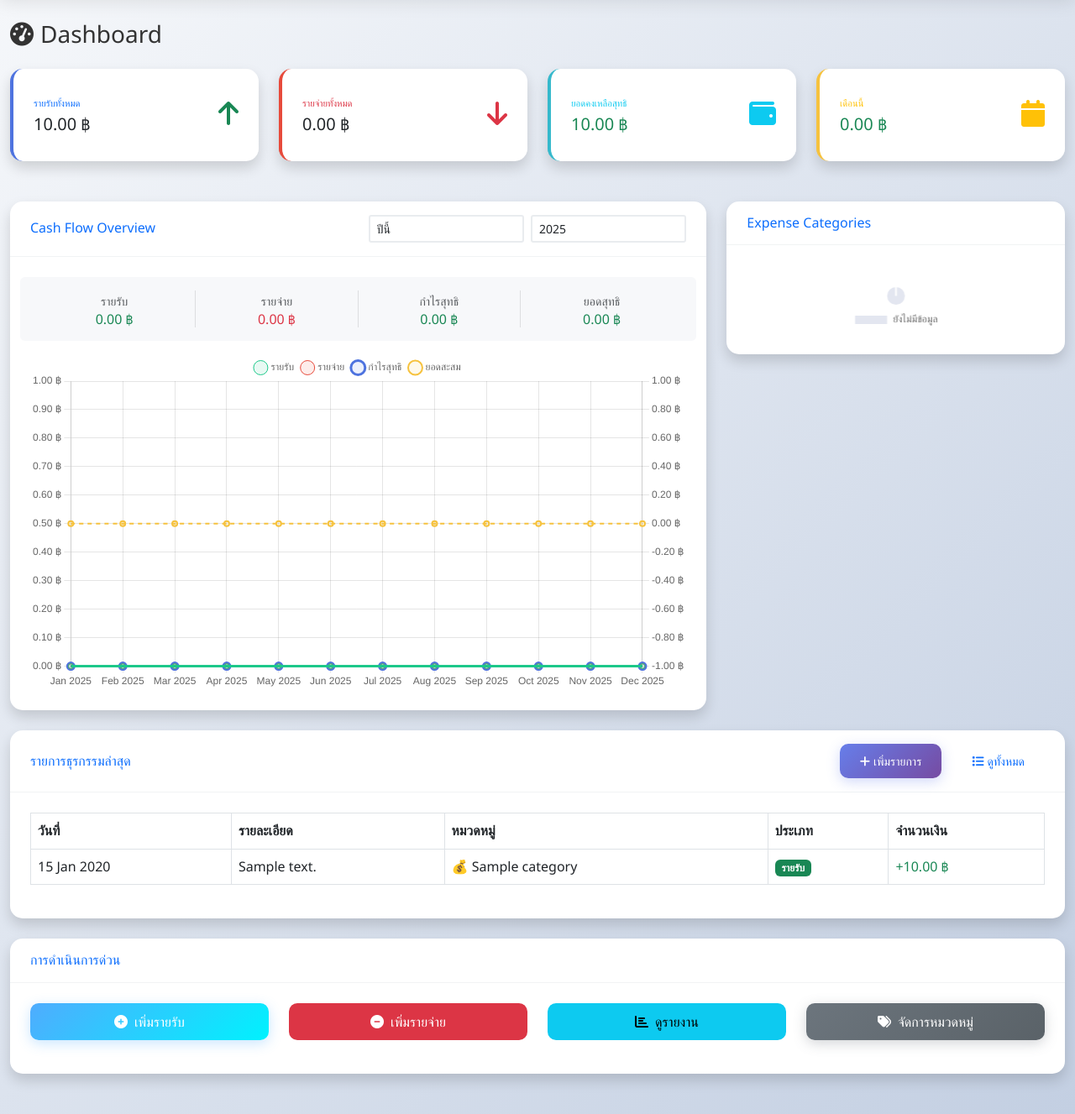
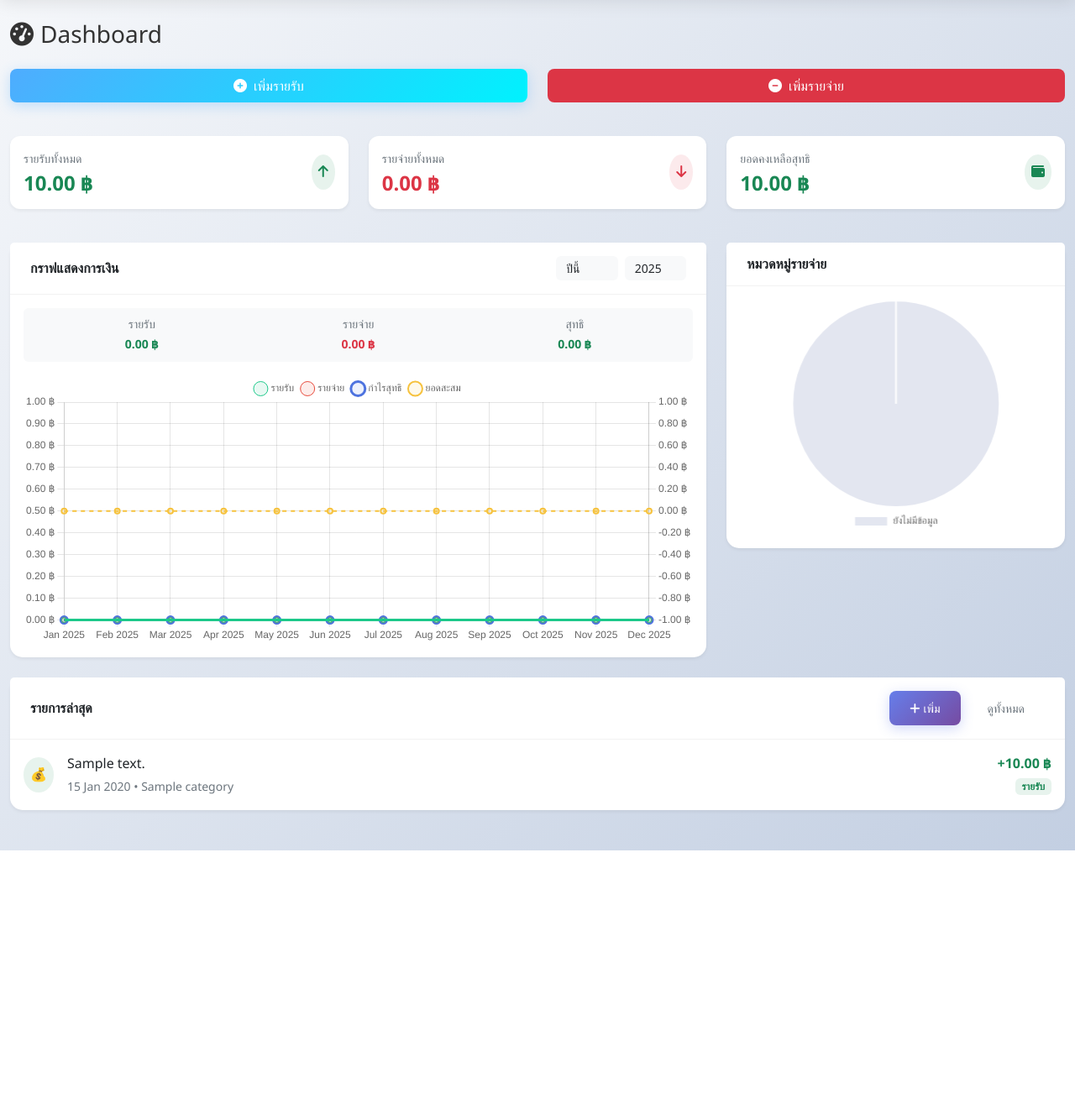
Before and after one commit to Jirasak-Thongpila/CashFlow-Tracker, a Django app: page / in a window 1280 px wide. Shown: the part 74-1401 px from the top of the page at 84% size. After the commit the page ends 1087 px from the top, so only its background shows below. Run offline with Django 5.2, Linux system fonts and the light colour scheme; a user stored in the database is signed in; tables that the repository leaves empty hold one stand-in row (values such as "Sample post").

Commit message:
Enhance dashboard layout with quick action buttons and improved summary cards

```diff
--- a/templates/dashboard.html
+++ b/templates/dashboard.html
@@ -10,75 +10,69 @@
         </h1>
     </div>
 </div>
-
+<!-- Quick Actions -->
+<div class="row mb-4">
+    <div class="col-md-6 mb-3">
+        <a href="{% url 'transaction_create' %}" class="btn btn-success w-100 py-2">
+            <i class="fas fa-plus-circle me-2"></i>เพิ่มรายรับ
+        </a>
+    </div>
+    <div class="col-md-6 mb-3">
+        <a href="{% url 'transaction_create' %}" class="btn btn-danger w-100 py-2">
+            <i class="fas fa-minus-circle me-2"></i>เพิ่มรายจ่าย
+        </a>
+    </div>
+</div>
 <!-- Summary Cards -->
 <div class="row mb-4">
-    <div class="col-xl-3 col-md-6 mb-4">
-        <div class="card border-left-primary shadow h-100 py-2">
-            <div class="card-body">
-                <div class="row no-gutters align-items-center">
-                    <div class="col mr-2">
-                        <div class="text-xs font-weight-bold text-primary text-uppercase mb-1">
-                            รายรับทั้งหมด
+    <div class="col-lg-4 col-md-6 mb-3">
+        <div class="card border-0 shadow-sm h-100 summary-card">
+            <div class="card-body p-3">
+                <div class="d-flex align-items-center">
+                    <div class="flex-grow-1">
+                        <div class="text-muted small mb-1">รายรับทั้งหมด</div>
+                        <div class="h4 mb-0 text-success fw-bold">{{ total_income|floatformat:2|default:0 }} ฿</div>
                     </div>
-                        <div class="h5 mb-0 font-weight-bold text-gray-800">{{ total_income|floatformat:2|default:0 }} ฿</div>
+                    <div class="ms-3">
+                        <div class="bg-success bg-opacity-10 p-2 rounded-circle">
+                            <i class="fas fa-arrow-up text-success"></i>
                         </div>
-                    <div class="col-auto">
-                        <i class="fas fa-arrow-up fa-2x text-success"></i>
                     </div>
                 </div>
             </div>
         </div>
     </div>
 
-    <div class="col-xl-3 col-md-6 mb-4">
-        <div class="card border-left-danger shadow h-100 py-2">
-            <div class="card-body">
-                <div class="row no-gutters align-items-center">
-                    <div class="col mr-2">
-                        <div class="text-xs font-weight-bold text-danger text-uppercase mb-1">
-                            รายจ่ายทั้งหมด
+    <div class="col-lg-4 col-md-6 mb-3">
+        <div class="card border-0 shadow-sm h-100 summary-card">
+            <div class="card-body p-3">
+                <div class="d-flex align-items-center">
+                    <div class="flex-grow-1">
+                        <div class="text-muted small mb-1">รายจ่ายทั้งหมด</div>
+                        <div class="h4 mb-0 text-danger fw-bold">{{ total_expenses|floatformat:2|default:0 }} ฿</div>
                     </div>
-                        <div class="h5 mb-0 font-weight-bold text-gray-800">{{ total_expenses|floatformat:2|default:0 }} ฿</div>
+                    <div class="ms-3">
+                        <div class="bg-danger bg-opacity-10 p-2 rounded-circle">
+                            <i class="fas fa-arrow-down text-danger"></i>
                         </div>
-                    <div class="col-auto">
-                        <i class="fas fa-arrow-down fa-2x text-danger"></i>
                     </div>
                 </div>
             </div>
         </div>
     </div>
 
-    <div class="col-xl-3 col-md-6 mb-4">
-        <div class="card border-left-info shadow h-100 py-2">
-            <div class="card-body">
-                <div class="row no-gutters align-items-center">
-                    <div class="col mr-2">
-                        <div class="text-xs font-weight-bold text-info text-uppercase mb-1">
-                            ยอดคงเหลือสุทธิ
+    <div class="col-lg-4 col-md-12 mb-3">
+        <div class="card border-0 shadow-sm h-100 summary-card">
+            <div class="card-body p-3">
+                <div class="d-flex align-items-center">
+                    <div class="flex-grow-1">
+                        <div class="text-muted small mb-1">ยอดคงเหลือสุทธิ</div>
+                        <div class="h4 mb-0 fw-bold {% if net_balance >= 0 %}text-success{% else %}text-danger{% endif %}">{{ net_balance|floatformat:2|default:0 }} ฿</div>
                     </div>
-                        <div class="h5 mb-0 font-weight-bold {% if net_balance >= 0 %}text-success{% else %}text-danger{% endif %}">{{ net_balance|floatformat:2|default:0 }} ฿</div>
+                    <div class="ms-3">
+                        <div class="{% if net_balance >= 0 %}bg-success{% else %}bg-danger{% endif %} bg-opacity-10 p-2 rounded-circle">
+                            <i class="fas fa-wallet {% if net_balance >= 0 %}text-success{% else %}text-danger{% endif %}"></i>
                         </div>
-                    <div class="col-auto">
-                        <i class="fas fa-wallet fa-2x text-info"></i>
-                    </div>
-                </div>
-            </div>
-        </div>
-    </div>
-
-    <div class="col-xl-3 col-md-6 mb-4">
-        <div class="card border-left-warning shadow h-100 py-2">
-            <div class="card-body">
-                <div class="row no-gutters align-items-center">
-                    <div class="col mr-2">
-                        <div class="text-xs font-weight-bold text-warning text-uppercase mb-1">
-                            เดือนนี้
-                        </div>
-                        <div class="h5 mb-0 font-weight-bold {% if current_month_balance >= 0 %}text-success{% else %}text-danger{% endif %}">{{ current_month_balance|floatformat:2|default:0 }} ฿</div>
-                    </div>
-                    <div class="col-auto">
-                        <i class="fas fa-calendar fa-2x text-warning"></i>
                     </div>
                 </div>
             </div>
@@ -89,25 +83,18 @@
 <!-- Charts and Recent Transactions -->
 <div class="row">
     <div class="col-xl-8 col-lg-7">
-        <div class="card shadow mb-4">
-            <div class="card-header py-3">
-                <div class="row align-items-center">
-                    <div class="col-md-6">
-                        <h6 class="m-0 font-weight-bold text-primary">Cash Flow Overview</h6>
-                    </div>
-                    <div class="col-md-6">
-                        <div class="row g-2">
-                            <div class="col-md-6">
-                                <select id="periodSelector" class="form-select form-select-sm">
+        <div class="card border-0 shadow-sm mb-4">
+            <div class="card-header bg-white border-0 py-3">
+                <div class="d-flex align-items-center justify-content-between">
+                    <h6 class="mb-0 fw-semibold text-dark">กราฟแสดงการเงิน</h6>
+                    <div class="d-flex gap-2">
+                        <select id="periodSelector" class="form-select form-select-sm border-0 bg-light">
                             <option value="year">ปีนี้</option>
                             <option value="6months">6 เดือนล่าสุด</option>
                             <option value="3months">3 เดือนล่าสุด</option>
                             <option value="month">เดือนนี้</option>
-                                    <option value="week">สัปดาห์นี้</option>
                         </select>
-                            </div>
-                            <div class="col-md-6">
-                                <select id="yearSelector" class="form-select form-select-sm">
+                        <select id="yearSelector" class="form-select form-select-sm border-0 bg-light">
                             <option value="2024">2024</option>
                             <option value="2023">2023</option>
                             <option value="2022">2022</option>
@@ -115,26 +102,20 @@
                     </div>
                 </div>
             </div>
+            <div class="card-body p-3">
+                <!-- Compact Chart Statistics -->
+                <div class="d-flex justify-content-around py-2 mb-3 bg-light rounded" id="chartStats">
+                    <div class="text-center">
+                        <small class="text-muted d-block">รายรับ</small>
+                        <span class="fw-bold text-success small" id="statsIncome">0 ฿</span>
                     </div>
+                    <div class="text-center">
+                        <small class="text-muted d-block">รายจ่าย</small>
+                        <span class="fw-bold text-danger small" id="statsExpenses">0 ฿</span>
                     </div>
-            <div class="card-body">
-                <!-- Chart Statistics Row -->
-                <div class="row mb-3" id="chartStats">
-                    <div class="col-md-3 text-center">
-                        <small class="text-muted">รายรับ</small>
-                        <div class="h6 text-success mb-0" id="statsIncome">0 ฿</div>
-                    </div>
-                    <div class="col-md-3 text-center">
-                        <small class="text-muted">รายจ่าย</small>
-                        <div class="h6 text-danger mb-0" id="statsExpenses">0 ฿</div>
-                    </div>
-                    <div class="col-md-3 text-center">
-                        <small class="text-muted">กำไรสุทธิ</small>
-                        <div class="h6 mb-0" id="statsNetFlow">0 ฿</div>
-                    </div>
-                    <div class="col-md-3 text-center">
-                        <small class="text-muted">ยอดสุทธิ</small>
-                        <div class="h6 mb-0" id="statsBalance">0 ฿</div>
+                    <div class="text-center">
+                        <small class="text-muted d-block">สุทธิ</small>
+                        <span class="fw-bold small" id="statsNetFlow">0 ฿</span>
                     </div>
                 </div>
 
@@ -155,12 +136,12 @@
     </div>
 
     <div class="col-xl-4 col-lg-5">
-        <div class="card shadow mb-4">
-            <div class="card-header py-3 d-flex flex-row align-items-center justify-content-between">
-                <h6 class="m-0 font-weight-bold text-primary">Expense Categories</h6>
+        <div class="card border-0 shadow-sm mb-4">
+            <div class="card-header bg-white border-0 py-3">
+                <h6 class="mb-0 fw-semibold text-dark">หมวดหมู่รายจ่าย</h6>
             </div>
-            <div class="card-body">
-                <div class="chart-pie pt-4 pb-2">
+            <div class="card-body p-3">
+                <div class="chart-pie">
                     <canvas id="myPieChart" width="100%" height="50"></canvas>
                 </div>
             </div>
@@ -171,180 +152,177 @@
 <!-- Recent Transactions -->
 <div class="row">
     <div class="col-12">
-        <div class="card shadow mb-4">
-            <div class="card-header py-3 d-flex flex-row align-items-center justify-content-between">
-                <h6 class="m-0 font-weight-bold text-primary">รายการธุรกรรมล่าสุด</h6>
-                <div>
-                    <a href="{% url 'transaction_create' %}" class="btn btn-primary btn-sm me-2">
-                        <i class="fas fa-plus me-1"></i>เพิ่มรายการ
+        <div class="card border-0 shadow-sm mb-4">
+            <div class="card-header bg-white border-0 py-3">
+                <div class="d-flex align-items-center justify-content-between">
+                    <h6 class="mb-0 fw-semibold text-dark">รายการล่าสุด</h6>
+                    <div class="d-flex gap-2">
+                        <a href="{% url 'transaction_create' %}" class="btn btn-primary btn-sm">
+                            <i class="fas fa-plus me-1"></i>เพิ่ม
                         </a>
-                    <a href="{% url 'transaction_list' %}" class="btn btn-outline-primary btn-sm">
-                        <i class="fas fa-list me-1"></i>ดูทั้งหมด
+                        <a href="{% url 'transaction_list' %}" class="btn btn-outline-secondary btn-sm">
+                            ดูทั้งหมด
                         </a>
                     </div>
                 </div>
-            <div class="card-body">
-                <div class="table-responsive">
-                    <table class="table table-bordered" width="100%" cellspacing="0">
-                        <thead>
-                            <tr>
-                                <th>วันที่</th>
-                                <th>รายละเอียด</th>
-                                <th>หมวดหมู่</th>
-                                <th>ประเภท</th>
-                                <th>จำนวนเงิน</th>
-                            </tr>
-                        </thead>
-                        <tbody>
+            </div>
+            <div class="card-body p-0">
                 {% if recent_transactions %}
-                                {% for transaction in recent_transactions %}
-                                    <tr>
-                                        <td>{{ transaction.date|date:"d M Y" }}</td>
-                                        <td>{{ transaction.description }}</td>
-                                        <td>
-                                            <span style="color: {{ transaction.category.color }};">
-                                                {{ transaction.category.icon }}
-                                            </span>
-                                            {{ transaction.category.name }}
-                                        </td>
-                                        <td>
-                                            <span class="badge {% if transaction.transaction_type == 'income' %}bg-success{% else %}bg-danger{% endif %}">
+                    {% for transaction in recent_transactions|slice:":5" %}
+                        <div class="d-flex align-items-center p-3 {% if not forloop.last %}border-bottom{% endif %}">
+                            <div class="me-3">
+                                <div class="p-2 rounded-circle {% if transaction.transaction_type == 'income' %}bg-success{% else %}bg-danger{% endif %} bg-opacity-10">
+                                    <span style="color: {{ transaction.category.color }};">{{ transaction.category.icon }}</span>
+                                </div>
+                            </div>
+                            <div class="flex-grow-1">
+                                <div class="fw-medium text-dark mb-1">{{ transaction.description }}</div>
+                                <div class="text-muted small">{{ transaction.date|date:"d M Y" }} • {{ transaction.category.name }}</div>
+                            </div>
+                            <div class="text-end">
+                                <div class="fw-bold {% if transaction.transaction_type == 'income' %}text-success{% else %}text-danger{% endif %}">
+                                    {% if transaction.transaction_type == 'income' %}+{% else %}-{% endif %}{{ transaction.amount|floatformat:2 }} ฿
+                                </div>
+                                <div class="badge {% if transaction.transaction_type == 'income' %}bg-success{% else %}bg-danger{% endif %} bg-opacity-10 {% if transaction.transaction_type == 'income' %}text-success{% else %}text-danger{% endif %} small">
                                     {{ transaction.get_transaction_type_display }}
-                                            </span>
-                                        </td>
-                                        <td>
-                                            <span class="{% if transaction.transaction_type == 'income' %}text-success{% else %}text-danger{% endif %} font-weight-bold">
-                                                {% if transaction.transaction_type == 'income' %}+{% else %}-{% endif %}{{ transaction.amount|floatformat:2 }} ฿
-                                            </span>
-                                        </td>
-                                    </tr>
+                                </div>
+                            </div>
+                        </div>
                     {% endfor %}
                 {% else %}
-                                <tr>
-                                    <td colspan="5" class="text-center text-muted">
-                                        ยังไม่มีรายการธุรกรรม <a href="{% url 'transaction_create' %}">เพิ่มรายการแรก</a>
-                                    </td>
-                                </tr>
+                    <div class="text-center py-4 text-muted">
+                        <i class="fas fa-receipt fa-2x mb-3 opacity-25"></i>
+                        <div>ยังไม่มีรายการธุรกรรม</div>
+                        <a href="{% url 'transaction_create' %}" class="btn btn-primary btn-sm mt-2">เพิ่มรายการแรก</a>
+                    </div>
                 {% endif %}
-                        </tbody>
-                    </table>
-                </div>
             </div>
         </div>
     </div>
 </div>
 
-<!-- Quick Actions -->
-<div class="row">
-    <div class="col-12">
-        <div class="card shadow mb-4">
-            <div class="card-header py-3">
-                <h6 class="m-0 font-weight-bold text-primary">การดำเนินการด่วน</h6>
-            </div>
-            <div class="card-body">
-                <div class="row">
-                    <div class="col-md-3 mb-3">
-                        <a href="{% url 'transaction_create' %}" class="btn btn-success btn-block">
-                            <i class="fas fa-plus-circle me-2"></i>เพิ่มรายรับ
-                        </a>
-                    </div>
-                    <div class="col-md-3 mb-3">
-                        <a href="{% url 'transaction_create' %}" class="btn btn-danger btn-block">
-                            <i class="fas fa-minus-circle me-2"></i>เพิ่มรายจ่าย
-                        </a>
-                    </div>
-                    <div class="col-md-3 mb-3">
-                        <a href="{% url 'transaction_list' %}" class="btn btn-info btn-block">
-                            <i class="fas fa-chart-bar me-2"></i>ดูรายงาน
-                        </a>
-                    </div>
-                    <div class="col-md-3 mb-3">
-                        <a href="{% url 'category_list' %}" class="btn btn-secondary btn-block">
-                            <i class="fas fa-tags me-2"></i>จัดการหมวดหมู่
-                        </a>
-                    </div>
-                </div>
-            </div>
-        </div>
-    </div>
-</div>
+
 {% endblock %}
 
 {% block extra_css %}
 <style>
-.border-left-primary {
-    border-left: .25rem solid #4e73df !important;
-}
-.border-left-success {
-    border-left: .25rem solid #1cc88a !important;
-}
-.border-left-info {
-    border-left: .25rem solid #36b9cc !important;
-}
-.border-left-warning {
-    border-left: .25rem solid #f6c23e !important;
-}
-.border-left-danger {
-    border-left: .25rem solid #e74a3b !important;
-}
-.text-xs {
-    font-size: .7rem;
-}
-.btn-block {
-    display: block;
-    width: 100%;
+/* Dashboard Clean Theme */
+.summary-card {
+    transition: transform 0.2s ease, box-shadow 0.2s ease;
+    border-radius: 12px;
 }
 
-/* Enhanced Cash Flow Chart Styles */
-#chartStats {
-    background: rgba(246, 247, 249, 0.8);
-    border-radius: 0.35rem;
-    padding: 1rem;
-    margin-bottom: 1rem;
+.summary-card:hover {
+    transform: translateY(-2px);
+    box-shadow: 0 8px 25px rgba(0,0,0,0.1) !important;
 }
 
-#chartStats .col-md-3 {
-    border-right: 1px solid rgba(0,0,0,0.1);
-}
-
-#chartStats .col-md-3:last-child {
-    border-right: none;
+/* Chart Styles */
+#chartStats {
+    border-radius: 8px;
+    padding: 0.75rem;
 }
 
 .chart-area {
     position: relative;
-    height: 400px;
+    height: 320px;
     transition: opacity 0.3s ease;
 }
 
-/* Responsive adjustments */
+.chart-pie {
+    position: relative;
+    height: 280px;
+}
+
+/* Card Header Improvements */
+.card-header {
+    border-bottom: 1px solid rgba(0,0,0,0.05) !important;
+}
+
+/* Form Controls */
+.form-select-sm {
+    font-size: 0.875rem;
+    padding: 0.25rem 0.75rem;
+    border-radius: 6px;
+    font-weight: 500;
+}
+
+/* Button Styling */
+.btn {
+    border-radius: 8px;
+    font-weight: 500;
+    transition: all 0.2s ease;
+}
+
+.btn-primary {
+    background: linear-gradient(135deg, #667eea 0%, #764ba2 100%);
+    border: none;
+}
+
+.btn-primary:hover {
+    background: linear-gradient(135deg, #5a6fd8 0%, #6a4190 100%);
+    transform: translateY(-1px);
+}
+
+.btn-success:hover, .btn-danger:hover {
+    transform: translateY(-1px);
+}
+
+/* Responsive Design */
 @media (max-width: 768px) {
-    .card-header .row.align-items-center {
-        flex-direction: column;
+    .chart-area {
+        height: 250px;
+    }
+
+    .chart-pie {
+        height: 220px;
+    }
+
+    #chartStats {
+        flex-wrap: wrap;
         gap: 0.5rem;
     }
 
-    .card-header .col-md-6:last-child {
-        width: 100%;
+    #chartStats > div {
+        flex: 1;
+        min-width: calc(50% - 0.25rem);
     }
 
-    #chartStats .col-md-3 {
-        border-right: none;
-        border-bottom: 1px solid rgba(0,0,0,0.1);
-        margin-bottom: 0.5rem;
+    .d-flex.gap-2 {
+        gap: 0.5rem !important;
     }
 
-    #chartStats .col-md-3:last-child {
-        border-bottom: none;
-        margin-bottom: 0;
+    .form-select-sm {
+        font-size: 0.8rem;
+        padding: 0.2rem 0.5rem;
+    }
+
+    .summary-card .card-body {
+        padding: 1rem !important;
+    }
+}
+
+@media (max-width: 576px) {
+    .h4 {
+        font-size: 1.1rem;
     }
 
     .chart-area {
-        height: 300px;
+        height: 200px;
+    }
+
+    .chart-pie {
+        height: 180px;
+    }
+
+    #chartStats > div {
+        min-width: 100%;
+        text-align: center;
+        padding: 0.5rem 0;
     }
 }
 
-/* Loading animation */
+/* Loading Animation */
 .spinner-border {
     animation: spinner-border .75s linear infinite;
 }
@@ -355,11 +333,27 @@
     }
 }
 
-/* Form select styling */
-.form-select-sm {
-    font-size: 0.875rem;
-    padding: 0.25rem 0.5rem;
-    border-radius: 0.2rem;
+/* Spacing Improvements */
+.dashboard-section {
+    margin-bottom: 2rem;
+}
+
+/* Clean shadows */
+.shadow-sm {
+    box-shadow: 0 2px 4px rgba(0,0,0,0.06) !important;
+}
+
+/* Improve readability */
+.text-muted {
+    color: #6c757d !important;
+}
+
+.fw-semibold {
+    font-weight: 600 !important;
+}
+
+.bg-light {
+    background-color: #f8f9fa !important;
 }
 </style>
 {% endblock %}
@@ -381,7 +375,6 @@
     const statsIncome = document.getElementById('statsIncome');
     const statsExpenses = document.getElementById('statsExpenses');
     const statsNetFlow = document.getElementById('statsNetFlow');
-    const statsBalance = document.getElementById('statsBalance');
 
     // Set current year as default
     const currentYear = new Date().getFullYear();
@@ -404,16 +397,14 @@
 
     // Function to update statistics
     function updateStats(summary) {
-        statsIncome.textContent = formatCurrency(summary.total_income);
-        statsExpenses.textContent = formatCurrency(summary.total_expenses);
+        if (statsIncome) statsIncome.textContent = formatCurrency(summary.total_income);
+        if (statsExpenses) statsExpenses.textContent = formatCurrency(summary.total_expenses);
 
+        if (statsNetFlow) {
             const netFlow = summary.net_flow;
             statsNetFlow.textContent = formatCurrency(netFlow);
-        statsNetFlow.className = `h6 mb-0 ${netFlow >= 0 ? 'text-success' : 'text-danger'}`;
-
-        const balance = summary.final_balance;
-        statsBalance.textContent = formatCurrency(balance);
-        statsBalance.className = `h6 mb-0 ${balance >= 0 ? 'text-success' : 'text-danger'}`;
+            statsNetFlow.className = `fw-bold small ${netFlow >= 0 ? 'text-success' : 'text-danger'}`;
+        }
     }
 
     // Function to load chart data
```
Lines whose indentation alone changed are shown as unchanged.
